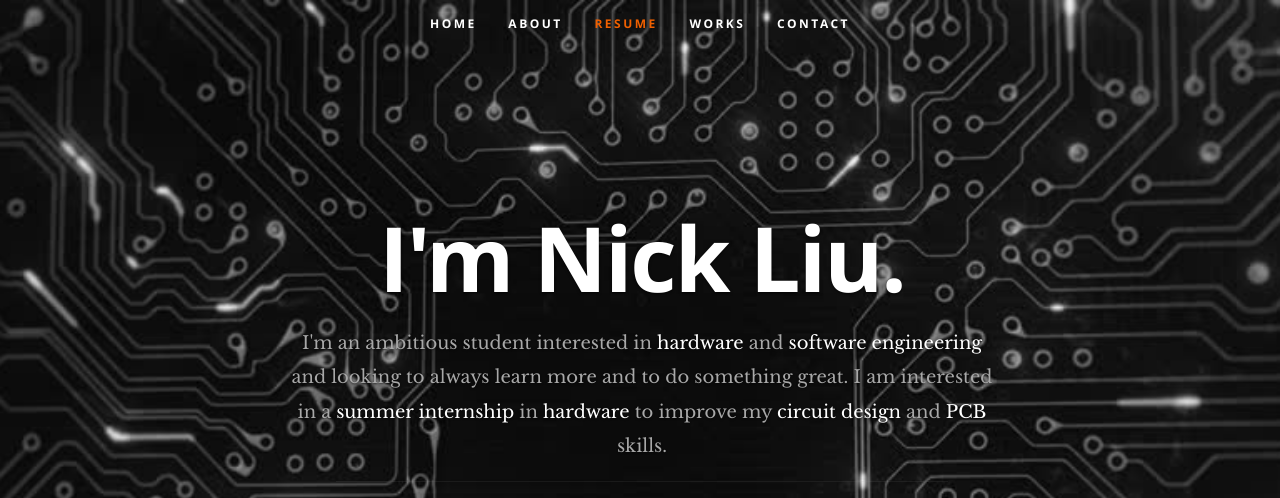
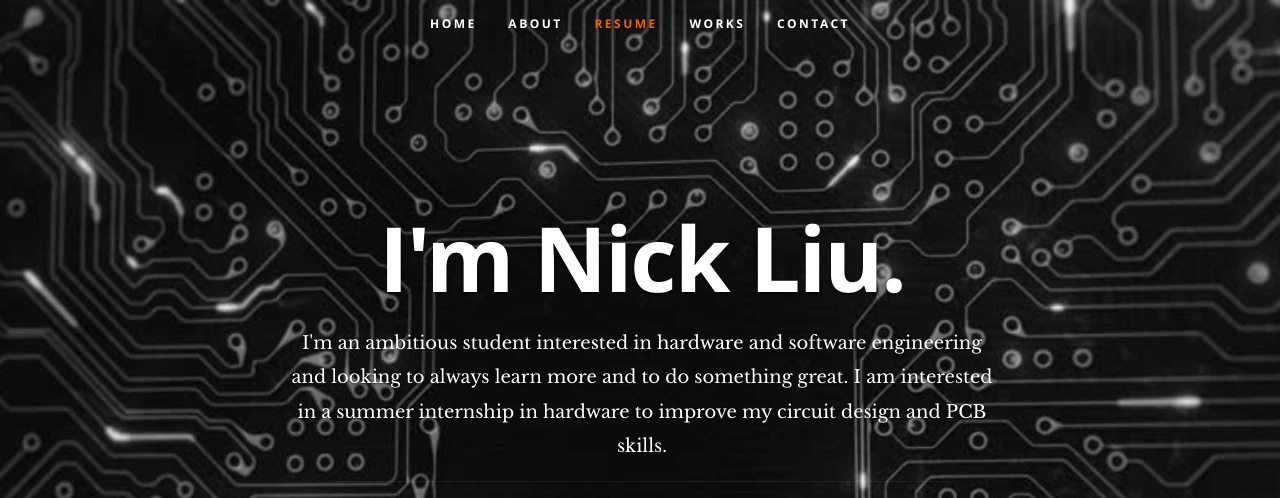
Before and after one commit to nliu96/Website, a plain HTML site: page index.html in a window 1280 px wide. Shown: the top 498 px of the page. Drawn offline with nearby package versions, Linux system fonts and the light colour scheme.

Commit message:
Fix font colro

```diff
--- a/index.html
+++ b/index.html
@@ -56,8 +56,8 @@
       <div class="row banner">
          <div class="banner-text">
             <h1 class="responsive-headline">I'm Nick Liu.</h1>
-            <h3>I'm an ambitious student interested in <span>hardware</span> and <span>software engineering</span> and looking to always learn more and to do something great. I am interested in a  <a class="smoothscroll" href="#about">summer internship</a>
-            in <a class="smoothscroll" href="#about">hardware</a> to improve my <a class="smoothscroll" href="#about">circuit design</a> and <a class="smoothscroll" href="#about">PCB</a> skills.</h3>
+            <h3><span>I'm an ambitious student interested in hardware and <span>software engineering and looking to always learn more and to do something great. I am interested in a  <a class="smoothscroll" href="#about">summer internship</span></a>
+            in <a class="smoothscroll" href="#about">hardware</a> to improve my <a class="smoothscroll" href="#about">circuit design</a> and <a class="smoothscroll" href="#about">PCB</a> skills.</span></h3>
             <hr />
             <ul class="social">
                <li><a href="mailto:nickliu96@gmail.com"><i class="fa fa-envelope"></i></a></li>
```
